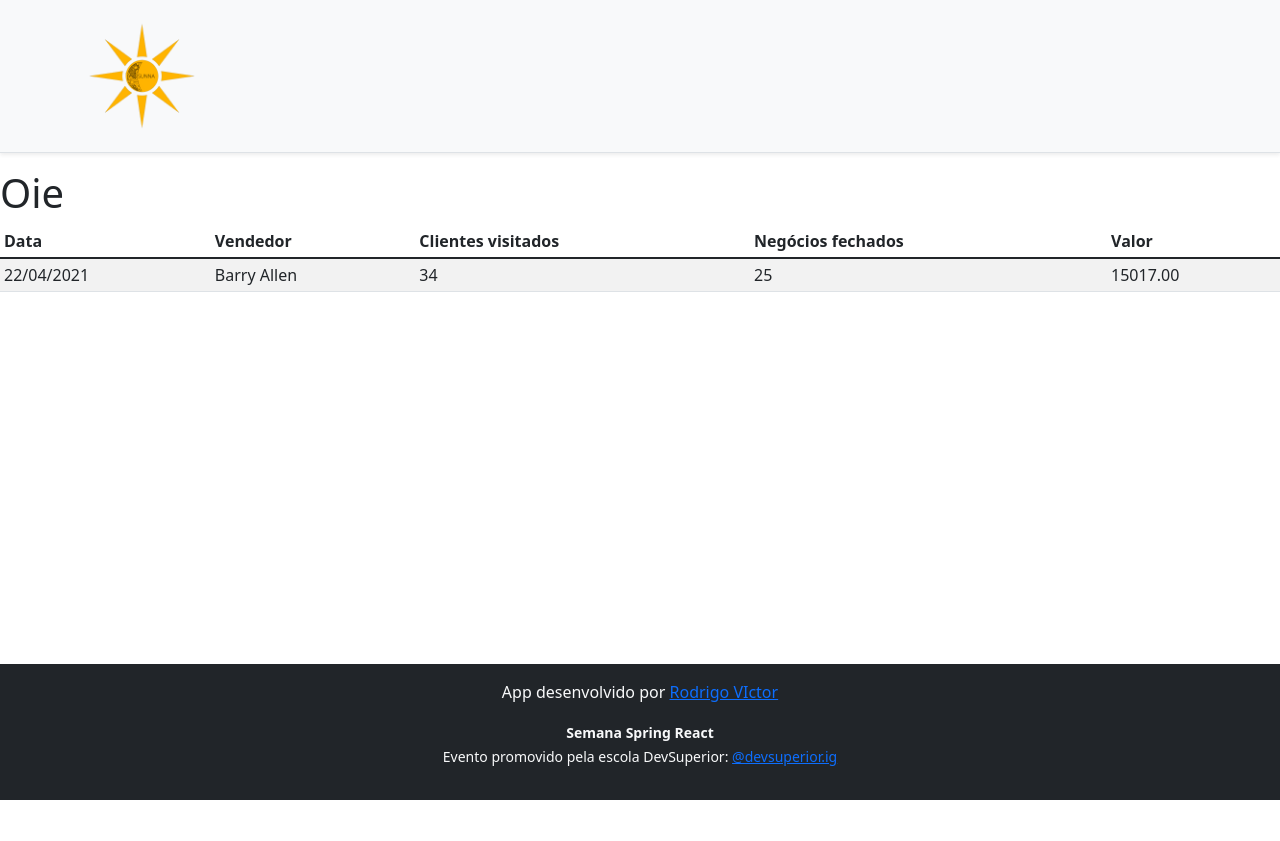
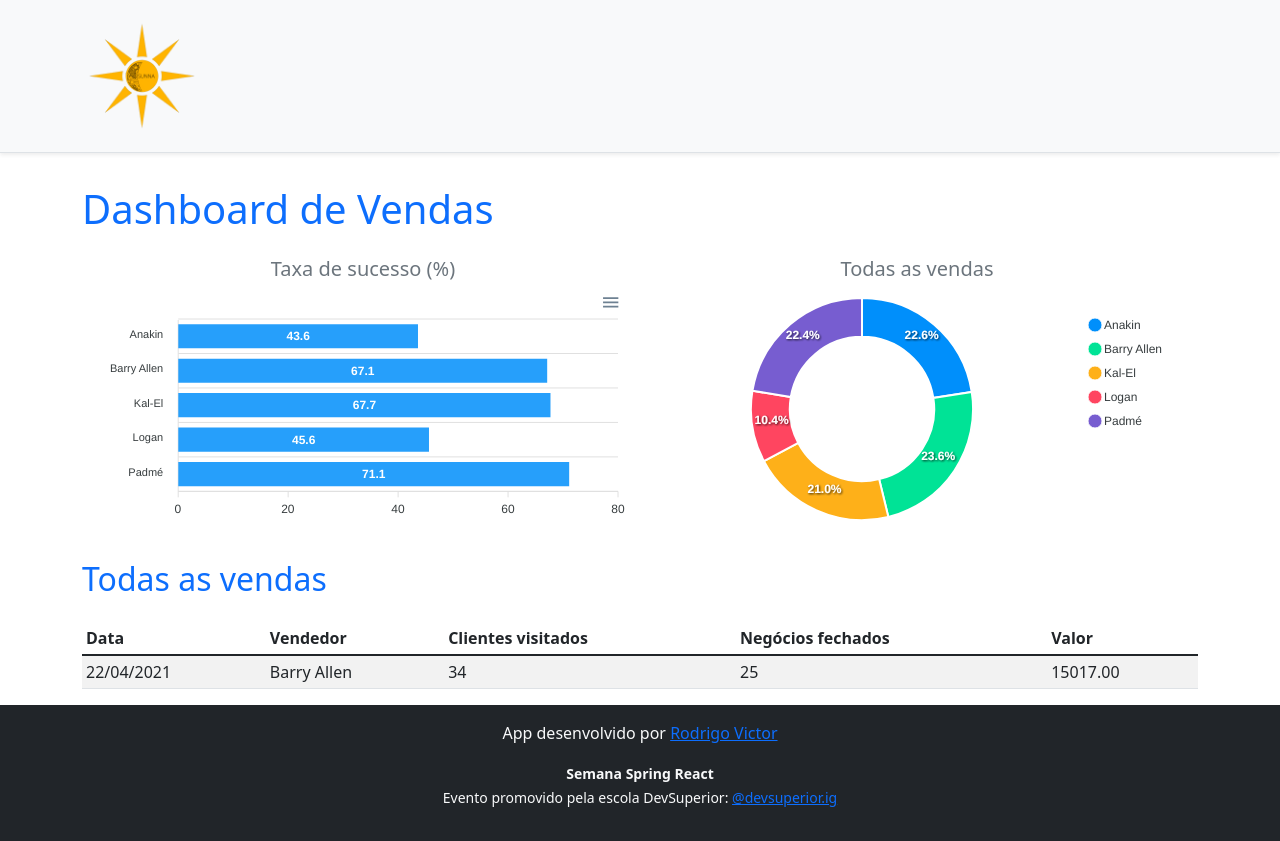
Before and after one commit to RodrigoRVSN/dashboard-full, a React (Create React App) app in the folder frontend/: page / in a window 1280 px wide. Before the commit the page ends 800 px from the top, so only its background shows below. Built offline with nearby package versions, Linux system fonts and the light colour scheme.

Commit message:
static charts

```diff
--- a/frontend/package.json
+++ b/frontend/package.json
@@ -11,8 +11,10 @@
     "@types/node": "^12.0.0",
     "@types/react": "^17.0.0",
     "@types/react-dom": "^17.0.0",
+    "apexcharts": "^3.28.1",
     "bootstrap": "^5.1.1",
     "react": "^17.0.2",
+    "react-apexcharts": "^1.3.9",
     "react-dom": "^17.0.2",
     "react-scripts": "4.0.3",
     "typescript": "^4.1.2",
--- a/frontend/src/App.tsx
+++ b/frontend/src/App.tsx
@@ -1,4 +1,6 @@
+import { BarChart } from "components/BarChart";
 import { DataTable } from "components/DataTable";
+import { DonutChart } from "components/DonutChart";
 import { Footer } from "components/Footer";
 import { Navbar } from "components/Navbar";
 
@@ -6,8 +8,23 @@
   return (
     <>
       <Navbar />
-      <h1>Oie</h1>
-      <DataTable />
+      <div className="container">
+        <h1 className="text-primary py-3">Dashboard de Vendas</h1>
+        <div className="row px-3">
+          <div className="col-sm-6">
+            <h5 className="text-center text-secondary">Taxa de sucesso (%) </h5>
+            <BarChart />
+          </div>
+          <div className="col-sm-6">
+            <h5 className="text-center text-secondary">Todas as vendas </h5>
+            <DonutChart />
+          </div>
+        </div>
+        <div className="py-3">
+          <h2 className="text-primary">Todas as vendas</h2>
+        </div>
+        <DataTable />
+      </div>
       <Footer />
     </>
   );
--- /dev/null
+++ b/frontend/src/components/BarChart/index.tsx
@@ -0,0 +1,33 @@
+import Chart from "react-apexcharts";
+
+export function BarChart() {
+  const options = {
+    plotOptions: {
+      bar: {
+        horizontal: true,
+      },
+    },
+  };
+
+  const mockData = {
+    labels: {
+      categories: ["Anakin", "Barry Allen", "Kal-El", "Logan", "Padmé"],
+    },
+    series: [
+      {
+        name: "% Sucesso",
+        data: [43.6, 67.1, 67.7, 45.6, 71.1],
+      },
+    ],
+  };
+  return (
+    <>
+      <Chart
+        options={{ ...options, xaxis: mockData.labels }}
+        series={mockData.series}
+        type="bar"
+        height="240"
+      />
+    </>
+  );
+}
--- /dev/null
+++ b/frontend/src/components/DonutChart/index.tsx
@@ -0,0 +1,24 @@
+import Chart from "react-apexcharts";
+
+export function DonutChart() {
+  const mockData = {
+    series: [477138, 499928, 444867, 220426, 473088],
+    labels: ["Anakin", "Barry Allen", "Kal-El", "Logan", "Padmé"],
+  };
+
+  const options = {
+    legend: {
+      show: true,
+    },
+  };
+  return (
+    <>
+      <Chart
+        options={{ ...options, labels: mockData.labels }}
+        series={mockData.series}
+        type="donut"
+        height="240"
+      />
+    </>
+  );
+}
--- a/frontend/src/components/Footer/index.tsx
+++ b/frontend/src/components/Footer/index.tsx
@@ -10,7 +10,7 @@
               target="_blank"
               rel="noreferrer"
             >
-              Rodrigo VIctor
+              Rodrigo Victor
             </a>
           </p>
           <p className="text-light">
```
Also changed, not shown: 1 other file (tests, documents, lock files or other folders).
